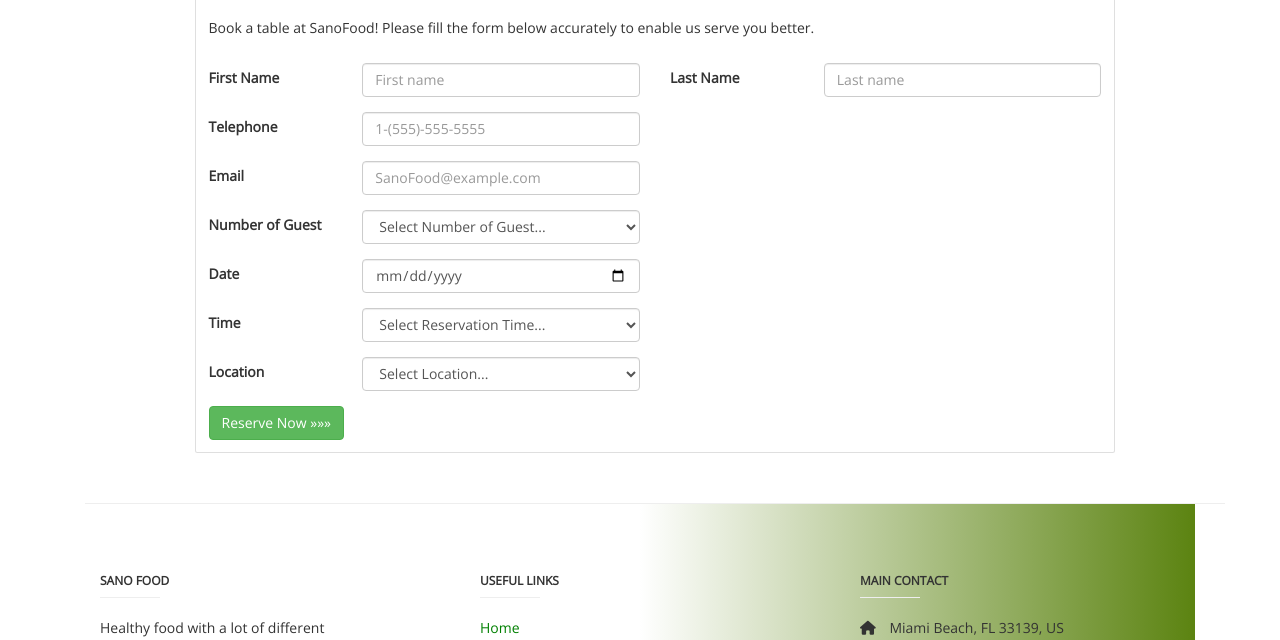
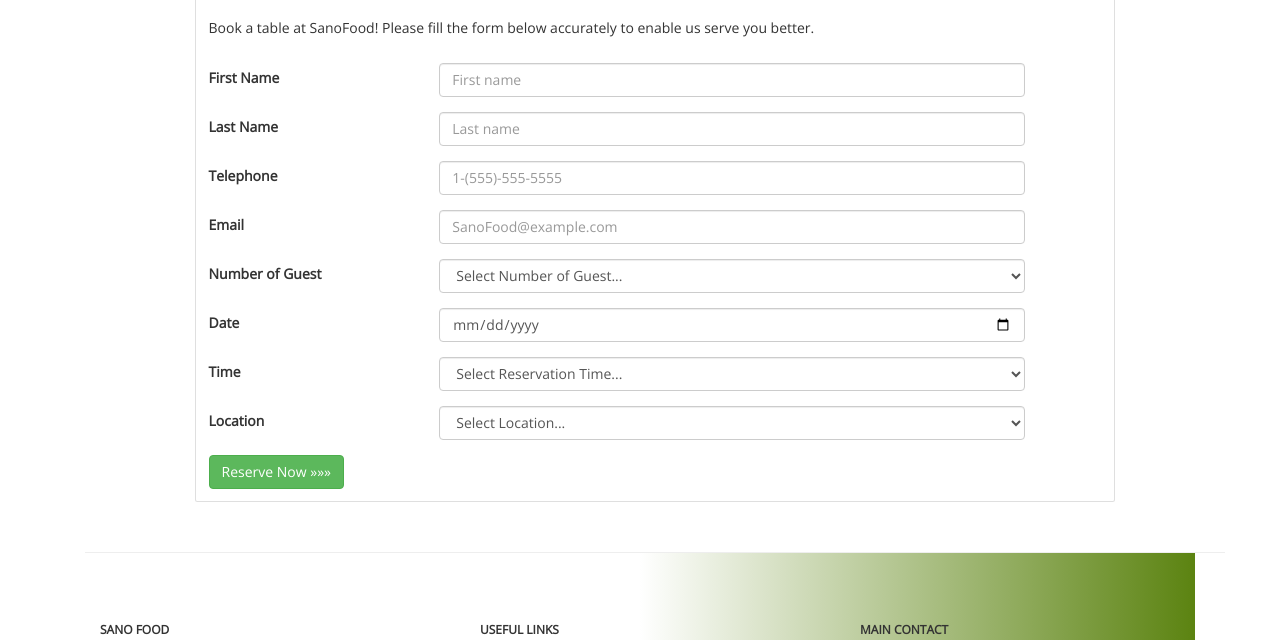
Before and after one commit to joemoreno74/git-sano-food, a plain HTML site: page reservation-sano-food.html in a window 1280 px wide. Shown: the part 623-1263 px from the top of the page. Drawn offline with nearby package versions, Linux system fonts and the light colour scheme.

Commit message:
Update reservation-sano-food.html

```diff
--- a/reservation-sano-food.html
+++ b/reservation-sano-food.html
@@ -83,30 +83,32 @@
               <h5 class="card-title">Book a table at SanoFood! Please fill the form below accurately to enable us serve you better.</h5></br>
             <form id="reserveForm">
                 <div class="form-group row">
-                    <label for="firstName" class="col-xs-2 col-form-label">First Name</label>
-                    <div class="col-xs-4 col-sm-4">
+                    <label for="firstName" class="col-xs-3 col-form-label">First Name</label>
+                    <div class="col-xs-9 col-sm-8">
                       <input class="form-control" type="text" placeholder="First name" id="firstName">
                     </div>
-                    <label for="lastName" class="col-xs-2 col-form-label">Last Name</label>
-                    <div class="col-xs-4 col-sm-4">
+                </div>
+                <div class="form-group row">
+                    <label for="lastName" class="col-xs-3 col-form-label">Last Name</label>
+                    <div class="col-xs-9 col-sm-8">
                       <input class="form-control" type="text" placeholder="Last name" id="lastName">
                     </div>
                 </div>
                 <div class="form-group row">
-                    <label for="phoneNumber" class="col-xs-2 col-form-label">Telephone</label>
-                    <div class="col-xs-10 col-sm-4">
+                    <label for="phoneNumber" class="col-xs-3 col-form-label">Telephone</label>
+                    <div class="col-xs-9 col-sm-8">
                       <input class="form-control" type="tel" placeholder="1-(555)-555-5555" id="phoneNumber">
                     </div>
                 </div>
                 <div class="form-group row">
-                    <label for="emailAddress" class="col-xs-2 col-form-label">Email</label>
-                    <div class="col-xs-10 col-sm-4">
+                    <label for="emailAddress" class="col-xs-3 col-form-label">Email</label>
+                    <div class="col-xs-9 col-sm-8">
                       <input class="form-control" type="email" placeholder="SanoFood@example.com" id="emailAddress">
                     </div>
                 </div>
                 <div class="form-group row">
-                    <label for="numberGuestSelect" class="col-xs-2 col-form-label">Number of Guest</label>
-                    <div class="col-xs-10 col-sm-4">
+                    <label for="numberGuestSelect" class="col-xs-3 col-form-label">Number of Guest</label>
+                    <div class="col-xs-9 col-sm-8">
                         <select class="form-control mr-sm-2" name="numberGuests" id="numberGuests">
                             <option selected>Select Number of Guest...</option>
                             <option value="1">1</option>
@@ -123,14 +125,14 @@
                     </div>
                 </div>
                 <div class="form-group row">
-                    <label for="dateInput" class="col-xs-2 col-form-label">Date</label>
-                    <div class="col-xs-10 col-sm-4">
+                    <label for="dateInput" class="col-xs-3 col-form-label">Date</label>
+                    <div class="col-xs-9 col-sm-8">
                       <input class="form-control" type="date" placeholder="2011-08-19T13:45:00" id="dateInput">
                     </div>
                 </div>
                 <div class="form-group row">
-                  <label for="timeInput" class="col-xs-2 col-form-label">Time</label>
-                  <div class="col-xs-10 col-sm-4">
+                  <label for="timeInput" class="col-xs-3 col-form-label">Time</label>
+                  <div class="col-xs-9 col-sm-8">
                     <select class="form-control mr-sm-2" name="reservationTime" id="reservationTime">
                         <option selected>Select Reservation Time...</option>
                         <option value="1">10:00 AM</option>
@@ -149,8 +151,8 @@
                   </div>
                 </div>
                 <div class="form-group row">
-                  <label for="location" class="col-xs-2 col-form-label">Location</label>
-                  <div class="col-xs-10 col-sm-4">
+                  <label for="location" class="col-xs-3 col-form-label">Location</label>
+                  <div class="col-xs-9 col-sm-8">
                     <select class="form-control mr-sm-2" name="locationSelection" id="locationSelection">
                         <option selected>Select Location...</option>
                         <option value="1">Denver</option>
```
